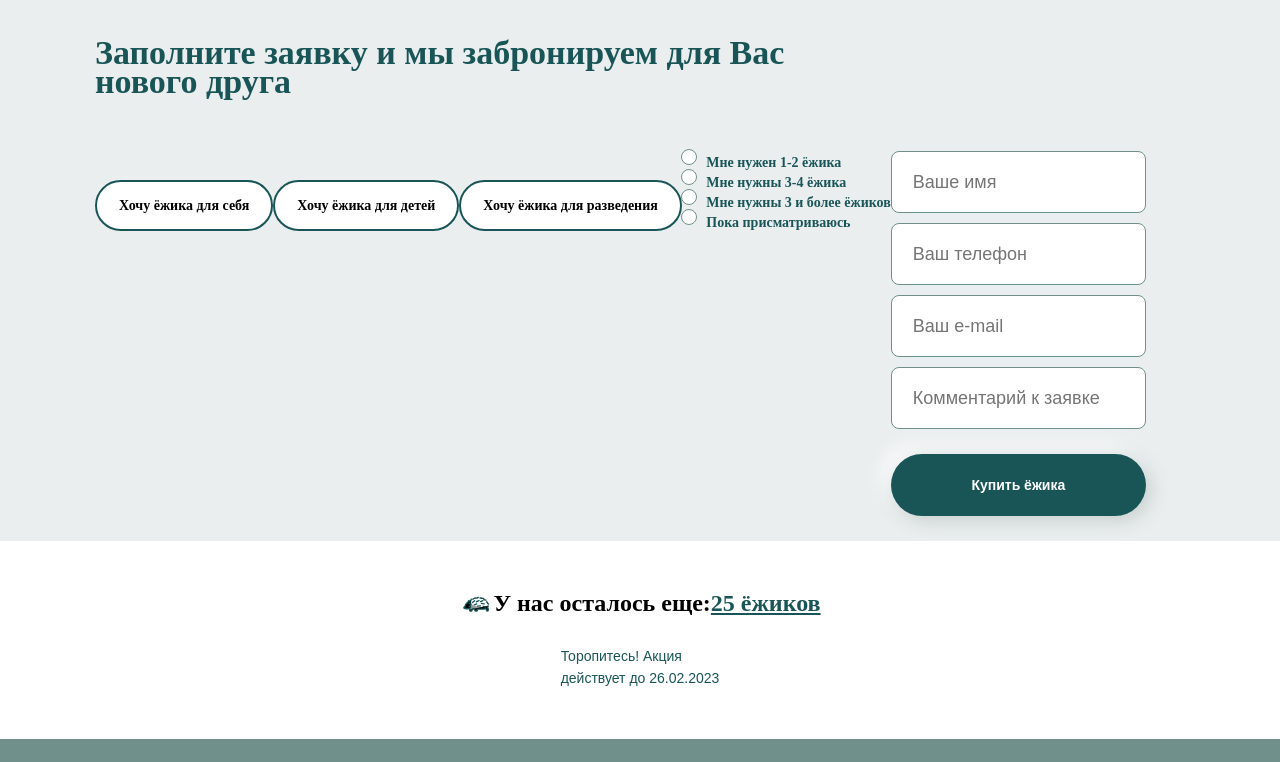
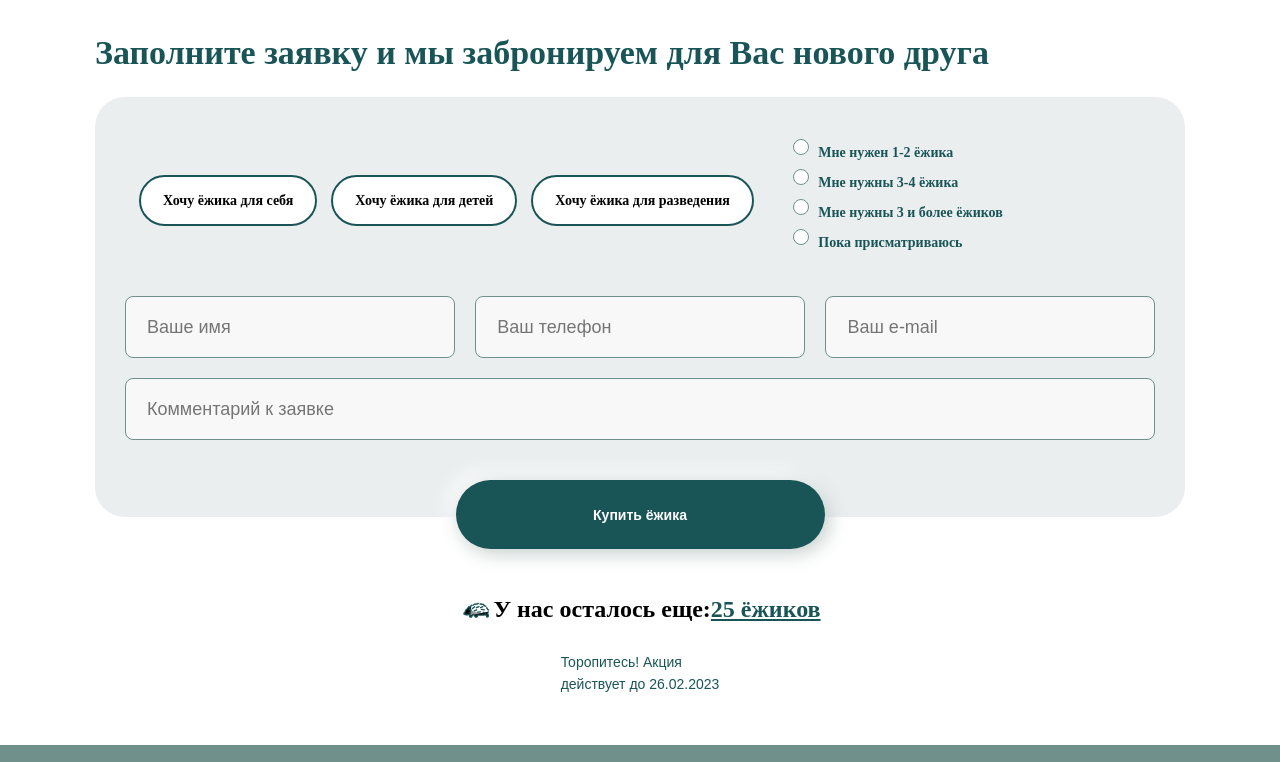
Before and after one commit to valmlord/hedgehog, a website: page src/index.html in a window 1280 px wide. Shown: the part 1398-2160 px from the top of the page. Drawn offline with nearby package versions, Linux system fonts and the light colour scheme; files that its build step writes are made by us from their sources; files whose address does not match are found by name; a web font is replaced by a local one.

Commit message:
add request section adaptive

```diff
--- a/src/assets/sass/media/_buttons_media.scss
+++ b/src/assets/sass/media/_buttons_media.scss
@@ -6,7 +6,7 @@
             width: 80%;
             margin-top: 41px;
             font-size: 16px;
-            line-height: 20px;
+            line-height: 60px;
         }
 
         &-order {
@@ -32,10 +32,21 @@
     }
 }
 
-@media (min-width: 425px) {
+@media (min-width: 768px) {
     .btn {
         &-promo {
             width: 328px;
         }
     }
 }
+
+@media (min-width: 1024px) {
+    .btn {
+        &-submit {
+            width: 369px;
+            height: 69px;
+            margin: 30px auto;
+            z-index: 5;
+        }
+    }
+}
--- a/src/assets/sass/media/_reminder_media.scss
+++ b/src/assets/sass/media/_reminder_media.scss
@@ -54,7 +54,8 @@
             align-items: center;
             justify-content: center;
             flex-wrap: wrap;
-        padding-top: 47px;
+            padding-top: 77px;
+
             .hedgehog {
                 width: 34px;
                 height: 30px;
--- a/src/assets/sass/media/_request_media.scss
+++ b/src/assets/sass/media/_request_media.scss
@@ -1,10 +1,12 @@
 @media (min-width: 375px) {
     .request {
         background-color: $grey;
+
         &-title {
             padding-top: 41px;
             font-size: 26px;
         }
+
         &-form {
             &__contact-details {
                 input {
@@ -22,6 +24,7 @@
         &-title {
             font-size: 34px;
         }
+
         &-form {
             &__contact-details {
                 input {
@@ -29,26 +32,68 @@
                 }
             }
         }
-
     }
 }
 
-@media (min-width: 768px) {
+@media (min-width: 1024px) {
     .request {
+        background: white;
         &-form {
+            margin-top: 30px;
+            padding: 49px 30px 49px 30px;
+            background: #EAEEEF;
+            border-radius: 30px;
             display: flex;
             flex-direction: row;
             flex-wrap: wrap;
+            align-items: center;
+            max-height: 420px;
+
             &__for {
                 display: flex;
                 flex-direction: column;
+                &-item {
+                    margin-top: 0;
+                    margin-left: 14px;
+                }
+                &-select {
+                    background-color: white ;
+                    font-size: 14px;
+                    line-height: 30px;
+                }
             }
+
+            &__hedgehog-count {
+                margin-top: -10px;
+                margin-left: 40px;
+
+                p {
+                    padding: 5px 0;
+                }
+            }
+
             &__contact-details {
+                display: flex;
+                flex-direction: row;
+                flex-wrap: wrap;
+                justify-content: space-between;
+                max-height: 300px;
+
                 input {
+                    background-color: #F8F8F8;
+                    margin-top: 10px;
                     font-size: 18px;
+                    width: 32%;
+                    &:nth-child(4) {
+                        width: 100%;
+                    }
                 }
             }
         }
 
     }
 }
+
+section.request .container form  div label{
+    margin-top: 0px;
+}
--- a/src/index.html
+++ b/src/index.html
@@ -253,7 +253,7 @@
 <section class="request">
   <div class="container">
     <h5 class="request-title">
-      Заполните заявку и мы забронируем для Вас <br>нового друга
+      Заполните заявку и мы забронируем для Вас нового друга
     </h5>
     <form class="request-form" action="#" method="get">
 
--- a/src/js/modules/slider.js
+++ b/src/js/modules/slider.js
@@ -9,7 +9,7 @@ $('.products-cards').slick({
   prevArrow: '<button type="button" class="prev-slide"><svg class="prev"><use xlink:href="#prev"></use></svg></button>',
   nextArrow: '<button type="button" class="next-slide"><svg class="next"><use xlink:href="#next"></use></svg></button>',
   responsive: [{
-    breakpoint: 1024,
+    breakpoint: 1180,
     settings: {
       arrows: false
     },
```
Also changed, not shown: dist/assets/css/style.min.css, dist/index.html, dist/script.js, 1 other file.
